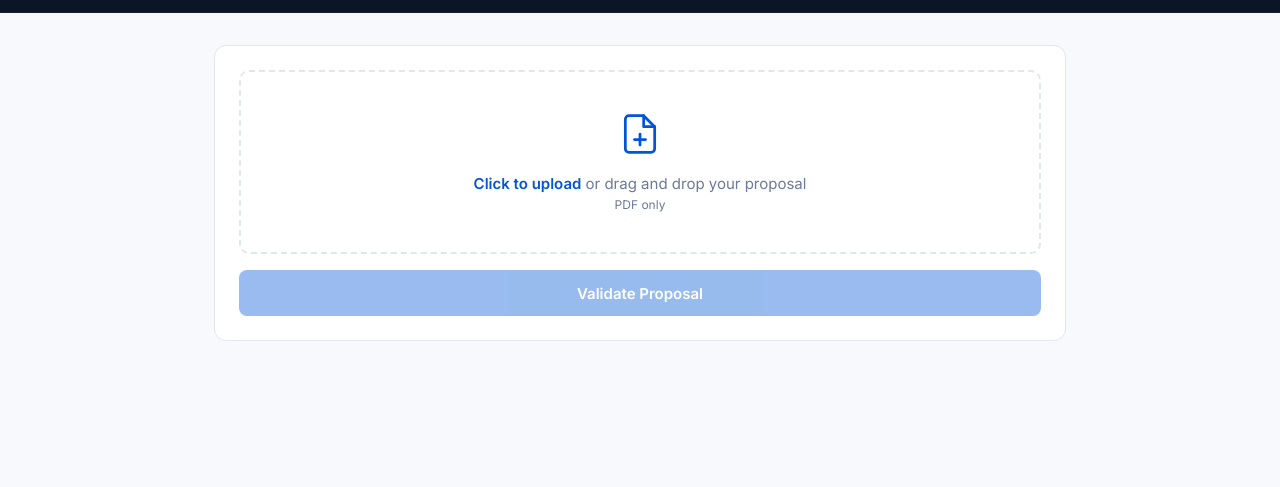
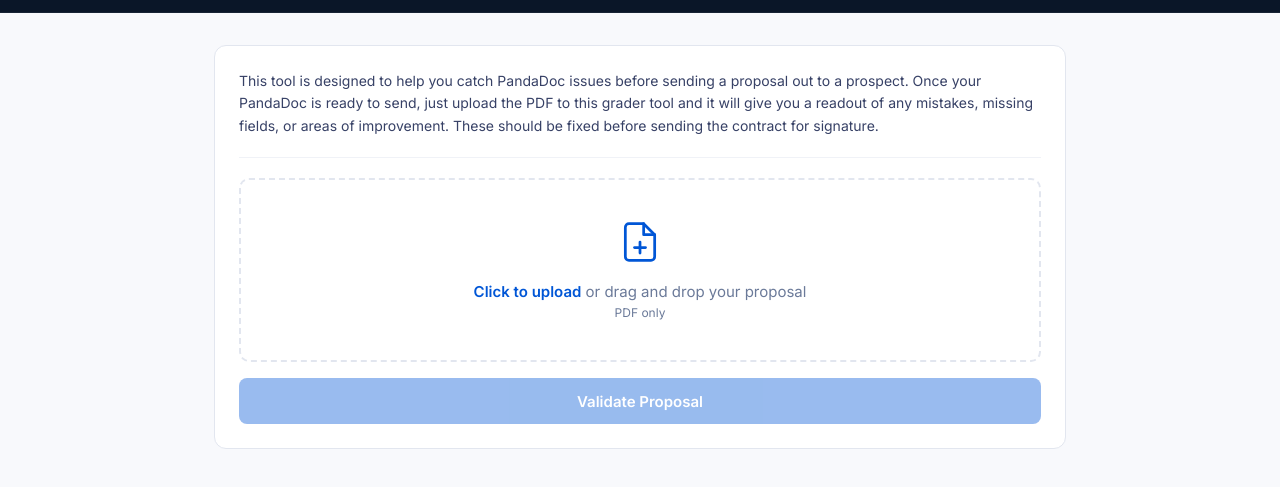
Before and after one commit to purpleturkey-taxcloud/proposal-qa-agent, a website: page public/index.html in a window 1280 px wide. Shown: the part 47-534 px from the top of the page. Drawn offline with Linux system fonts and the light colour scheme.

Commit message:
Add description text to upload panel

```diff
--- a/public/index.html
+++ b/public/index.html
@@ -76,6 +76,14 @@
       border-radius: 12px;
       padding: 24px;
       margin-bottom: 24px;
+    }
+    .upload-description {
+      font-size: 14px;
+      line-height: 1.6;
+      color: var(--gray-700);
+      margin-bottom: 20px;
+      padding-bottom: 20px;
+      border-bottom: 1px solid var(--gray-100);
     }
 
     .drop-zone {
@@ -309,6 +317,7 @@
 <main>
 
   <div class="upload-panel" id="upload-panel">
+    <p class="upload-description">This tool is designed to help you catch PandaDoc issues before sending a proposal out to a prospect. Once your PandaDoc is ready to send, just upload the PDF to this grader tool and it will give you a readout of any mistakes, missing fields, or areas of improvement. These should be fixed before sending the contract for signature.</p>
     <div class="drop-zone" id="drop-zone">
       <input type="file" id="file-input" accept="application/pdf,.pdf" />
       <svg class="drop-icon" viewBox="0 0 24 24" fill="none" stroke="currentColor" stroke-width="1.5" stroke-linecap="round" stroke-linejoin="round">
```
